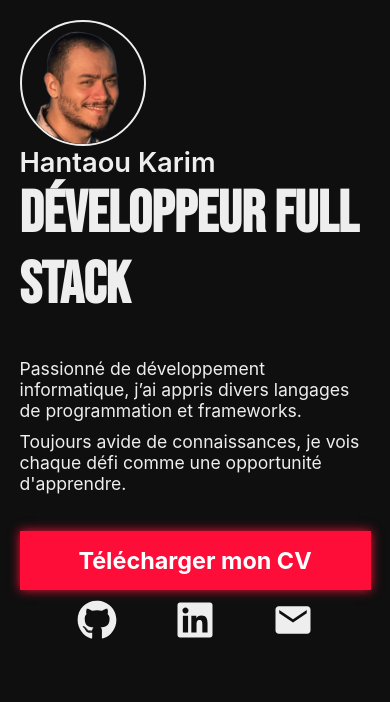
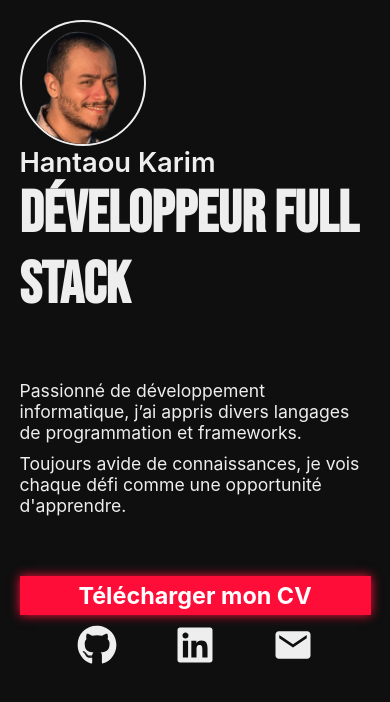
Before and after one commit to karimhantaou/portfolio-react, a React (Create React App) app: page / in a window 390 px wide. Shown: the top 702 px of the page. Built offline with nearby package versions, Linux system fonts and the light colour scheme; a web font is replaced by a local one.

Commit message:
Mobile 2
Modification de l'accueil et ajout de dev-skills

```diff
--- a/src/App.js
+++ b/src/App.js
@@ -107,6 +107,11 @@ function App() {
             </div>
 
 
+            <div className={"section dev-skills"}>
+
+
+            </div>
+
             <div className="section contact" id="contact">
                 <h1>Me contacter</h1>
 
--- a/src/style/Main.css
+++ b/src/style/Main.css
@@ -78,7 +78,7 @@ a {
     flex-direction: column;
     justify-content: start;
     align-items: center;
-    gap: 5%;
+    gap: 8%;
 }
 
 .left-side div{
@@ -109,7 +109,7 @@ a {
     width: 100%;
     min-width: fit-content;
     margin-bottom: 10px;
-    padding: 15px 40px;
+    padding: 5px 40px;
     font-size: 6vw;
     font-weight: bold;
     text-align: center;
```
Also changed, not shown: 2 other files (tests, documents, lock files or other folders).
